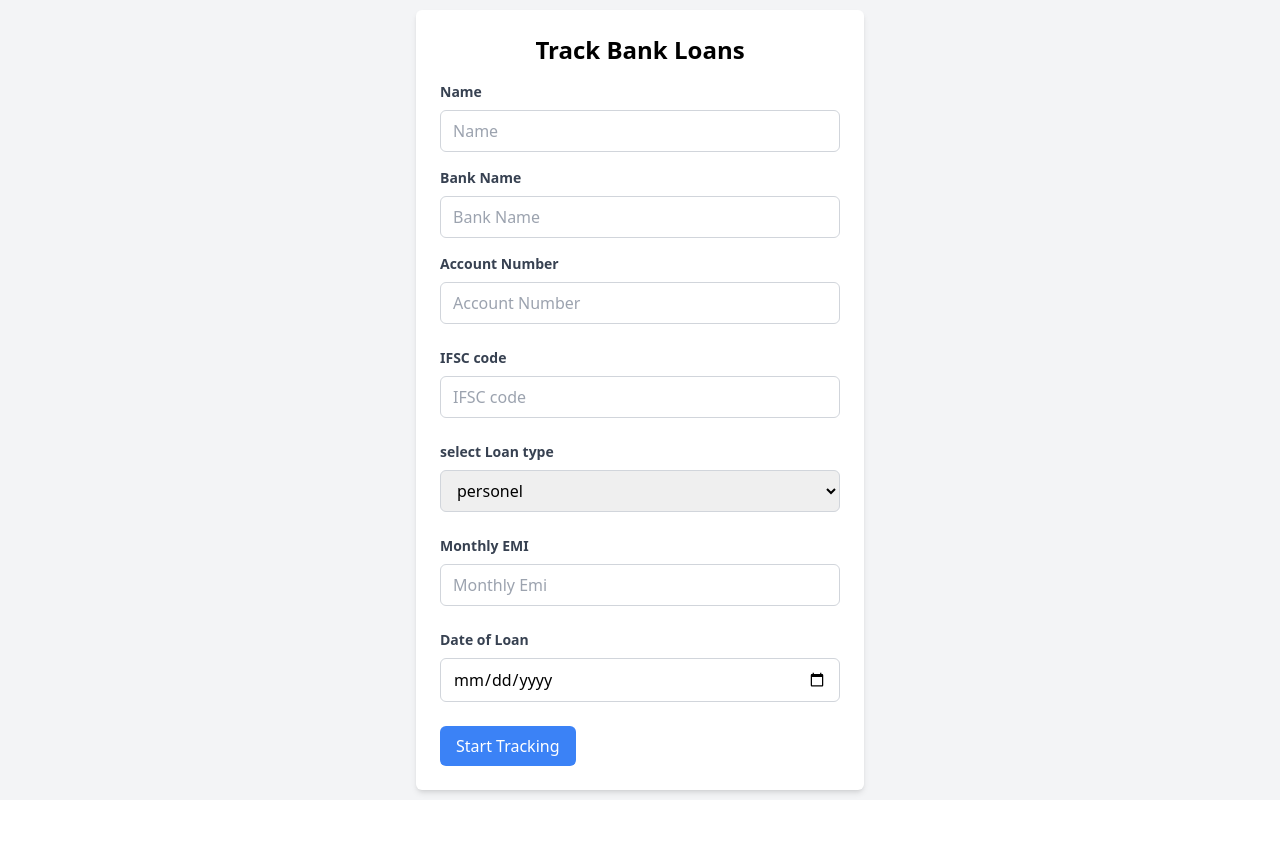
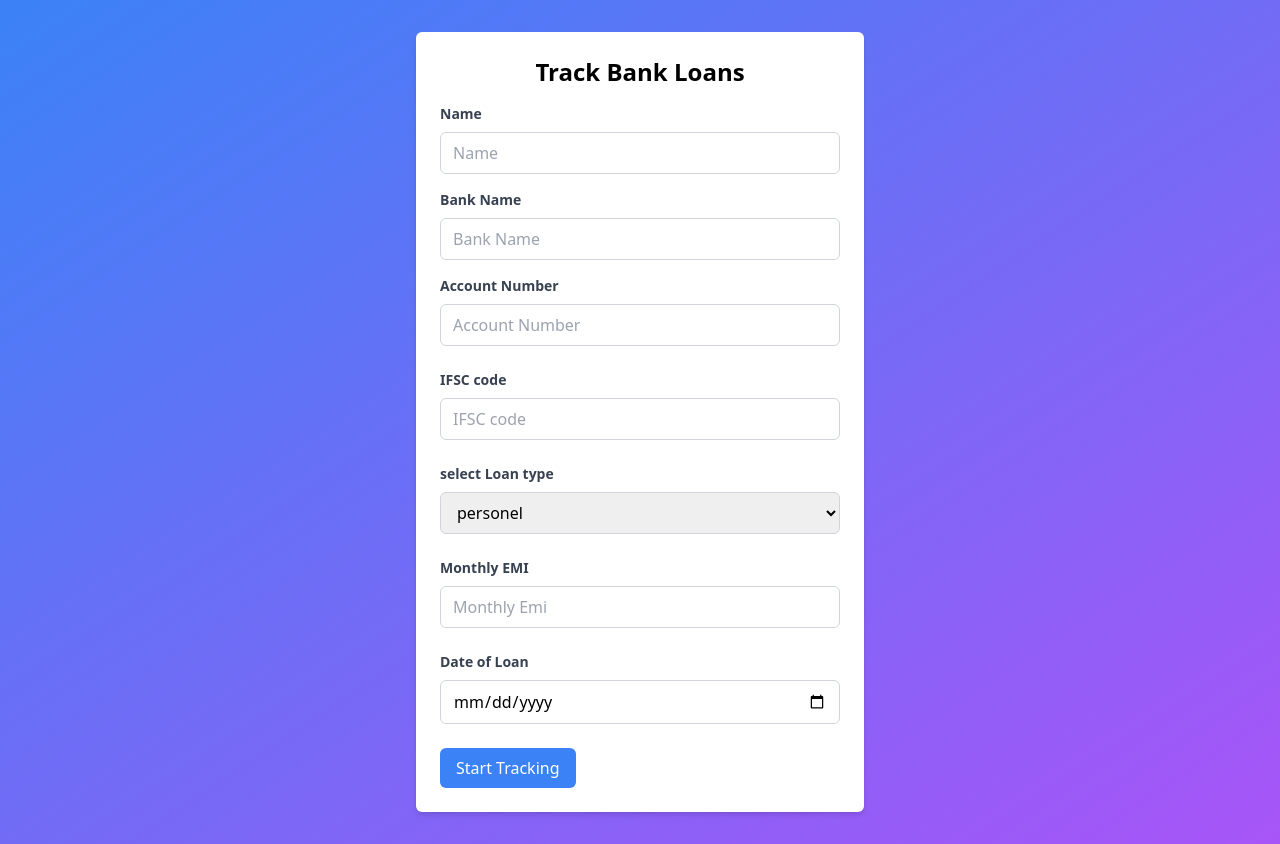
Before and after one commit to Archan9/rupeek-hackathon, a React (Create React App) app in the folder Frontend/p2p_portal/: page /TrackBankLoan in a window 1280 px wide. Before the commit the page ends 800 px from the top, so only its background shows below. Built offline with nearby package versions, Linux system fonts and the light colour scheme.

Commit message:
adding gradient

```diff
--- a/Frontend/p2p_portal/src/Component/TrackBankLoan.js
+++ b/Frontend/p2p_portal/src/Component/TrackBankLoan.js
@@ -12,7 +12,7 @@ const TrackBankLoan = () => {
 
     }
   return (
-    <div className="bg-gray-100 h-screen flex justify-center items-center">
+    <div className="bg-gradient-to-br from-blue-500 to-purple-500 p-8 flex justify-center items-center">
       <div className="max-w-md w-full p-6 bg-white rounded-md shadow-md">
         <h2 className="text-2xl font-semibold mb-4 text-center">Track Bank Loans</h2>
         <form>
@@ -103,7 +103,7 @@ const TrackBankLoan = () => {
             </label>
             <input
               type="text"
-              value={Account}
+              value={emi}
               className="w-full px-3 py-2 border border-gray-300 rounded-md focus:outline-none focus:border-blue-500"
               onChange={(e) => setemi(e.target.value)}
               placeholder="Monthly Emi"
--- a/Frontend/p2p_portal/src/Component/useDetail.js
+++ b/Frontend/p2p_portal/src/Component/useDetail.js
@@ -24,7 +24,7 @@ const UserDetails = () => {
     }
   };
   return (
-    <div className="bg-gray-100 h-screen flex justify-center items-center">
+    <div className="bg-gradient-to-br from-blue-500 to-purple-500 p-8 flex justify-center items-center">
       <div className="max-w-md w-full p-6 bg-white rounded-md shadow-md">
         <h2 className="text-2xl font-semibold mb-4 text-center">
           User Details
```
